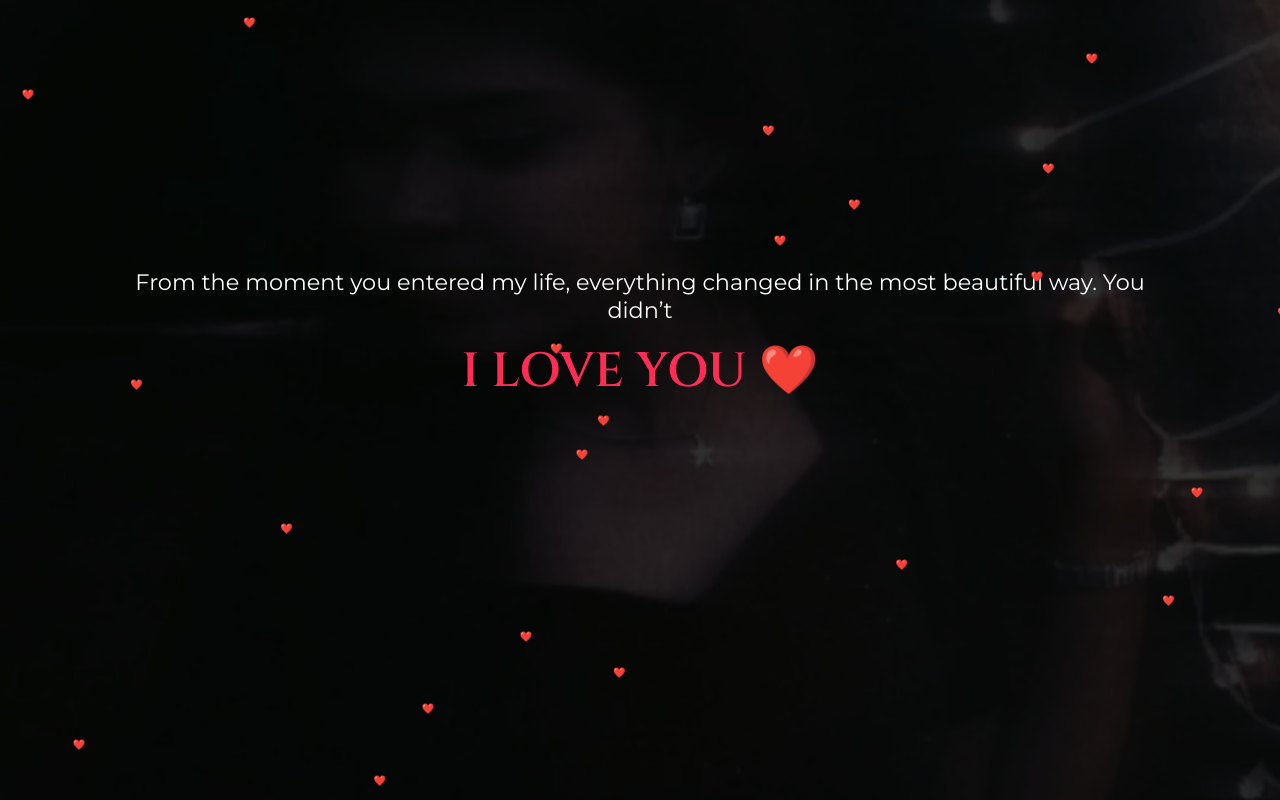
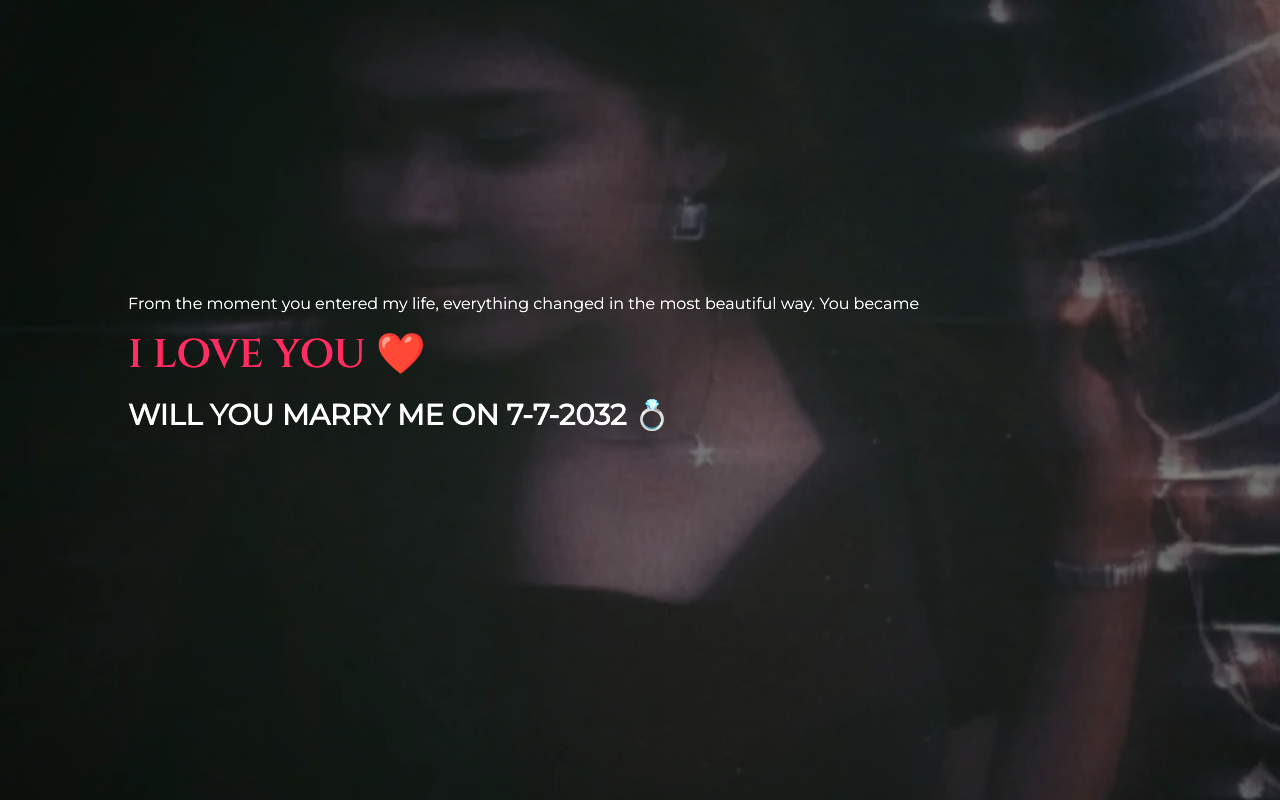
Before and after one commit to Saidev1245/proposal-site, a website: page public/index.html in a window 1280 px wide. Both pictures are taken after a click on the button "Begin". Drawn offline with Linux system fonts and the light colour scheme.

Commit message:
Update index.html

```diff
--- a/public/index.html
+++ b/public/index.html
@@ -16,24 +16,63 @@ body{font-family:'Montserrat',sans-serif;background:#000;color:white;overflow:hi
 .title{font-family:'Cinzel',serif;font-size:3rem}
 .btn{margin-top:30px;padding:14px 28px;border-radius:50px;border:none;background:white;color:black;cursor:pointer}
 
-.page2{display:none;height:100vh;width:100%;background:url('image.jpg') center/cover}
-.overlay{position:absolute;width:100%;height:100%;background:rgba(0,0,0,0.75)}
+.page2{
+  display:none;
+  height:100vh;
+  width:100%;
+  background:url('image.jpg') center/cover;
+  filter:brightness(1.2) saturate(1.2);
+  position:relative;
+}
 
-.content{position:absolute;top:50%;left:50%;transform:translate(-50%,-50%);width:80%;text-align:center}
+.page2::before{
+  content:'';
+  position:absolute;
+  width:100%;
+  height:100%;
+  background:radial-gradient(circle, rgba(255,255,255,0.15), transparent);
+}
 
-.line{opacity:0;transition:1s;margin:15px 0;font-size:1.4rem}
+.overlay{
+  position:absolute;
+  width:100%;
+  height:100%;
+  background:rgba(0,0,0,0.5);
+}
+
+.content{
+  position:absolute;
+  top:50%;
+  left:50%;
+  transform:translate(-50%,-50%);
+  width:80%;
+}
+
+.line{opacity:0;transition:1s;margin:15px 0}
 .show{opacity:1}
 
-.love{font-size:3rem;color:#ff2d55;font-family:'Cinzel'}
-.final{font-size:2rem;margin-top:10px}
+.love{font-size:2.5rem;color:#ff2d55;font-family:'Cinzel'}
+.final{font-size:1.8rem}
 
 button{padding:12px 24px;margin:10px;border-radius:30px;border:none;cursor:pointer}
 .yes{background:#ff2d55;color:white}
-.no{background:white;color:black;position:relative}
+.no{background:white;color:black}
 
 canvas{position:fixed;top:0;left:0;pointer-events:none}
 
-.final-screen{display:none;background:#000;font-family:'Cinzel';font-size:2.5rem;color:#ff2d55}
+.final-screen{
+  display:none;
+  position:fixed;
+  top:0;
+  left:0;
+  width:100%;
+  height:100vh;
+  background:#000;
+  justify-content:center;
+  align-items:center;
+  z-index:9999;
+  font-size:2rem;
+}
 </style>
 </head>
 <body>
@@ -54,7 +93,7 @@ canvas{position:fixed;top:0;left:0;pointer-events:none}
 
     <div class="line">
       <button class="yes" onclick="sayYes()">YES 💖</button>
-      <button class="no" onclick="stopMusic();moveNo(this)">NO 😢</button>
+      <button class="no" onclick="stopMusic()">NO 😢</button>
     </div>
   </div>
 </div>
@@ -62,15 +101,10 @@ canvas{position:fixed;top:0;left:0;pointer-events:none}
 <div class="final-screen" id="finalScreen">💖 Forever starts now 💖</div>
 
 <canvas id="fireworks"></canvas>
-<canvas id="hearts"></canvas>
 <audio id="music" src="music.mp3" loop></audio>
 
 <script>
-const message = `From the moment you entered my life, everything changed in the most beautiful way.
-You didn’t just bring happiness — you became the reason behind my every smile.
-With you, love feels effortless… like the world finally makes sense.
-I don’t promise a perfect life, but I promise to stand by you always.
-If forever exists anywhere… I want it to be with you.`;
+const message = `From the moment you entered my life, everything changed in the most beautiful way.\nYou became my happiness.\nYou are my forever.`;
 
 function startJourney(){
   document.querySelector('.page1').style.display='none';
@@ -80,7 +114,6 @@ function startJourney(){
   showLines();
 }
 
-// ✍️ Typing Effect
 function typeEffect(){
   let i=0;
   const speed=30;
@@ -94,46 +127,38 @@ function typeEffect(){
   type();
 }
 
-// 🎬 Fade in lines
 function showLines(){
   const lines=document.querySelectorAll('.line');
   lines.forEach((el,i)=>{
-    setTimeout(()=>el.classList.add('show'), i*1500);
+    setTimeout(()=>el.classList.add('show'), i*1000);
   });
 }
 
 function stopMusic(){document.getElementById('music').pause();}
-function moveNo(btn){btn.style.transform=`translate(${Math.random()*200}px,${Math.random()*200}px)`}
 
-// 💥 Fireworks
+// Fireworks
 const canvas=document.getElementById('fireworks');
 const ctx=canvas.getContext('2d');
-canvas.width=innerWidth;canvas.height=innerHeight;
+canvas.width=innerWidth;
+canvas.height=innerHeight;
 let particles=[];
+
 function createFirework(){
-  for(let i=0;i<150;i++)particles.push({x:canvas.width/2,y:canvas.height/2,dx:(Math.random()-0.5)*10,dy:(Math.random()-0.5)*10,life:100});
+  for(let i=0;i<100;i++){
+    particles.push({x:canvas.width/2,y:canvas.height/2,dx:(Math.random()-0.5)*8,dy:(Math.random()-0.5)*8,life:100});
+  }
 }
+
 function animate(){
   ctx.clearRect(0,0,canvas.width,canvas.height);
-  particles.forEach(p=>{p.x+=p.dx;p.y+=p.dy;p.life--;ctx.fillRect(p.x,p.y,3,3)});
+  particles.forEach(p=>{
+    p.x+=p.dx;p.y+=p.dy;p.life--;
+    ctx.fillRect(p.x,p.y,2,2);
+  });
   particles=particles.filter(p=>p.life>0);
   requestAnimationFrame(animate);
 }
 animate();
-
-// ❤️ Hearts
-const heartCanvas=document.getElementById('hearts');
-const hctx=heartCanvas.getContext('2d');
-heartCanvas.width=innerWidth;heartCanvas.height=innerHeight;
-let hearts=[];
-setInterval(()=>{hearts.push({x:Math.random()*innerWidth,y:innerHeight,size:10+Math.random()*10})},300);
-function drawHearts(){
-  hctx.clearRect(0,0,innerWidth,innerHeight);
-  hearts.forEach(h=>{h.y-=2;hctx.fillText('❤️',h.x,h.y)});
-  hearts=hearts.filter(h=>h.y>0);
-  requestAnimationFrame(drawHearts);
-}
-drawHearts();
 
 async function sayYes(){
   createFirework();
```
